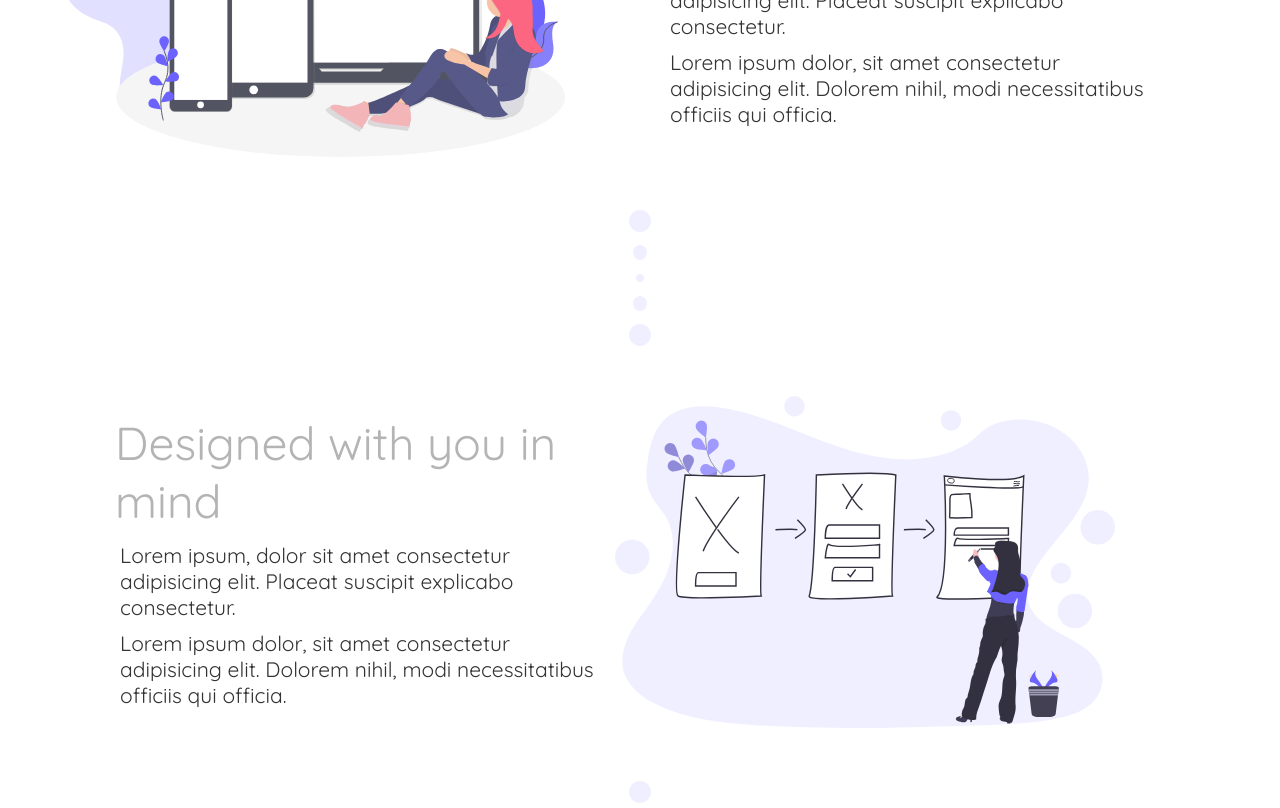
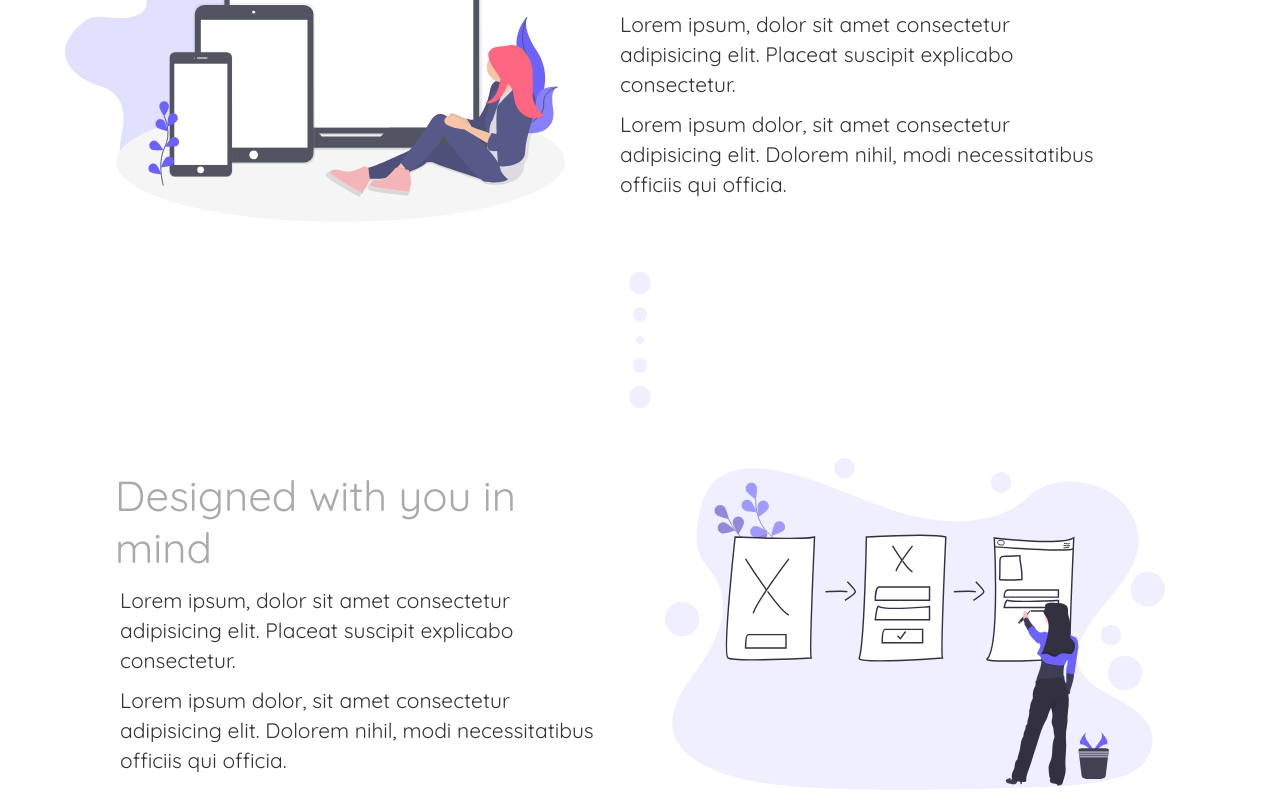
Before and after one commit to nikkilr88/nikkilr88.github.io, a website: page index.html in a window 1280 px wide. Shown: the part 785-1593 px from the top of the page. Drawn offline with nearby package versions, Linux system fonts and the light colour scheme; files that its build step writes are made by us from their sources; a web font is replaced by a local one.

Commit message:
Style images and text blocks

```diff
--- a/src/layout/_main-section.scss
+++ b/src/layout/_main-section.scss
@@ -1,5 +1,6 @@
 .main {
-  padding: $padding-sm $padding-lg;
+  display: block;
+  padding: $padding-lg;
 
   section {
     display: flex;
@@ -13,20 +14,32 @@
   &__img {
     flex-basis: 50%;
 
+    &:nth-child(1) {
+      margin-left: -50px;
+    }
+
+    &:nth-child(2) {
+      margin-left: auto;
+    }
+
     img {
+      display: block;
       width: 100%;
       position: relative;
-      left: -50px;
     }
   }
+
   &__textblock {
     flex-basis: 50%;
   }
+
   &__heading {
-    font-size: 4.4em;
-    color: $lightgray;
+    font-size: 4em;
+    color: $lightgray2;
   }
+
   &__para {
     font-size: 2em;
+    line-height: 30px;
   }
 }
```
